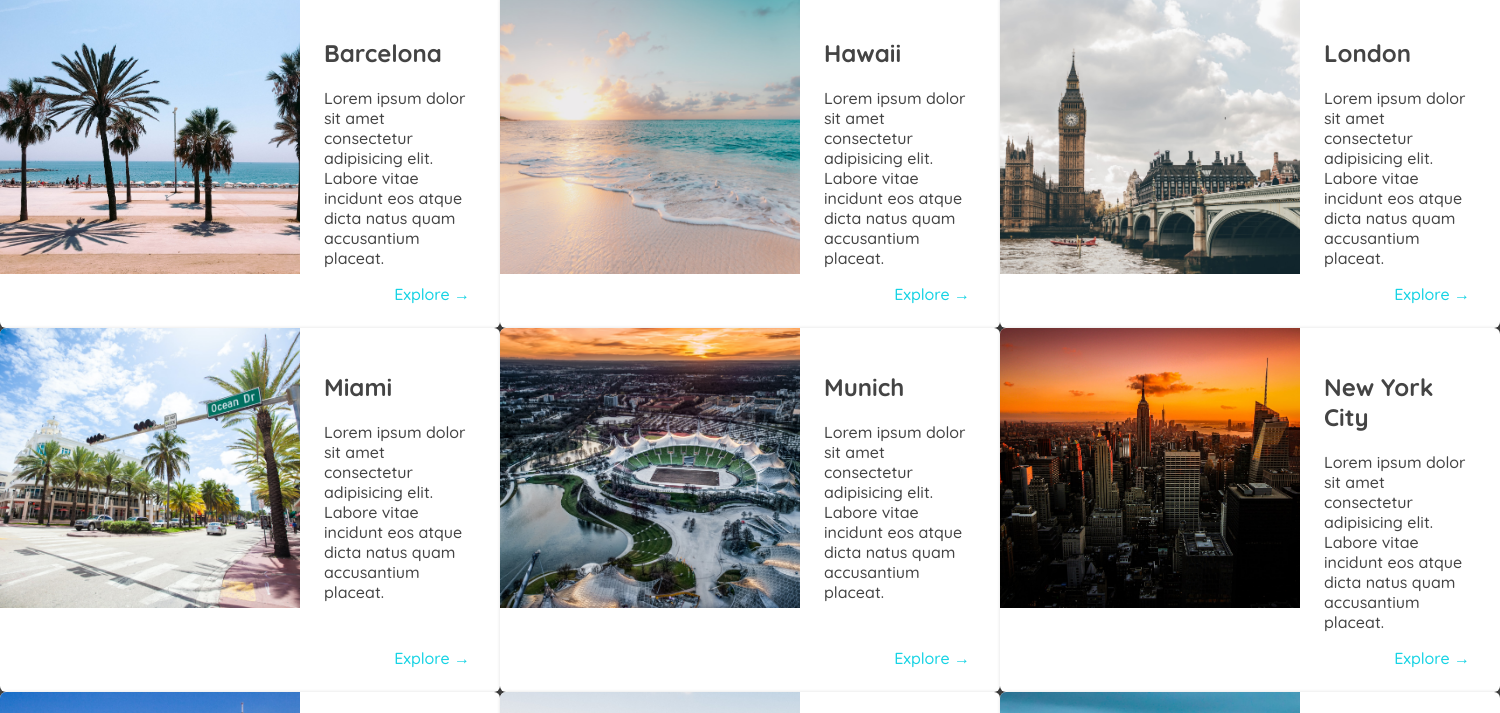
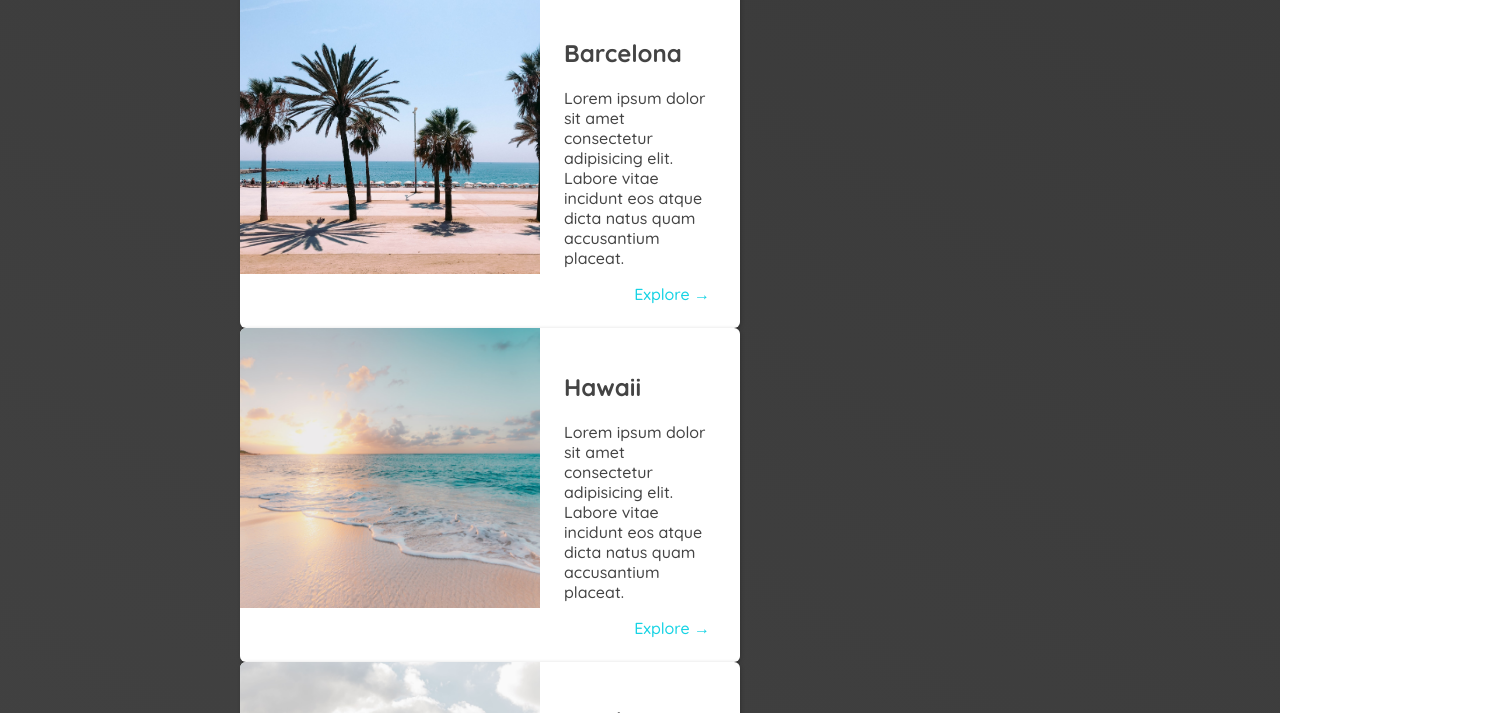
Before and after one commit to ziemba92PL/Travel-Project, a plain HTML site: page src/places.html in a window 1280 px wide. Shown: the part 105-818 px from the top of the page, 1500 px wide, since content can reach past the window. Drawn offline with Linux system fonts and the light colour scheme.

```diff
--- a/src/places.css
+++ b/src/places.css
@@ -8,10 +8,8 @@ header {
 }
 
 main ul {
-  width: 1500px;
+  width: 800px;
   margin: 0 auto;
-  display: flex;
-  flex-wrap: wrap;
 }
 
 main li {
@@ -49,5 +47,4 @@ main li img {
 
 .actions a:hover {
   background-color: rgb(235, 253, 255);
-
 }
```
